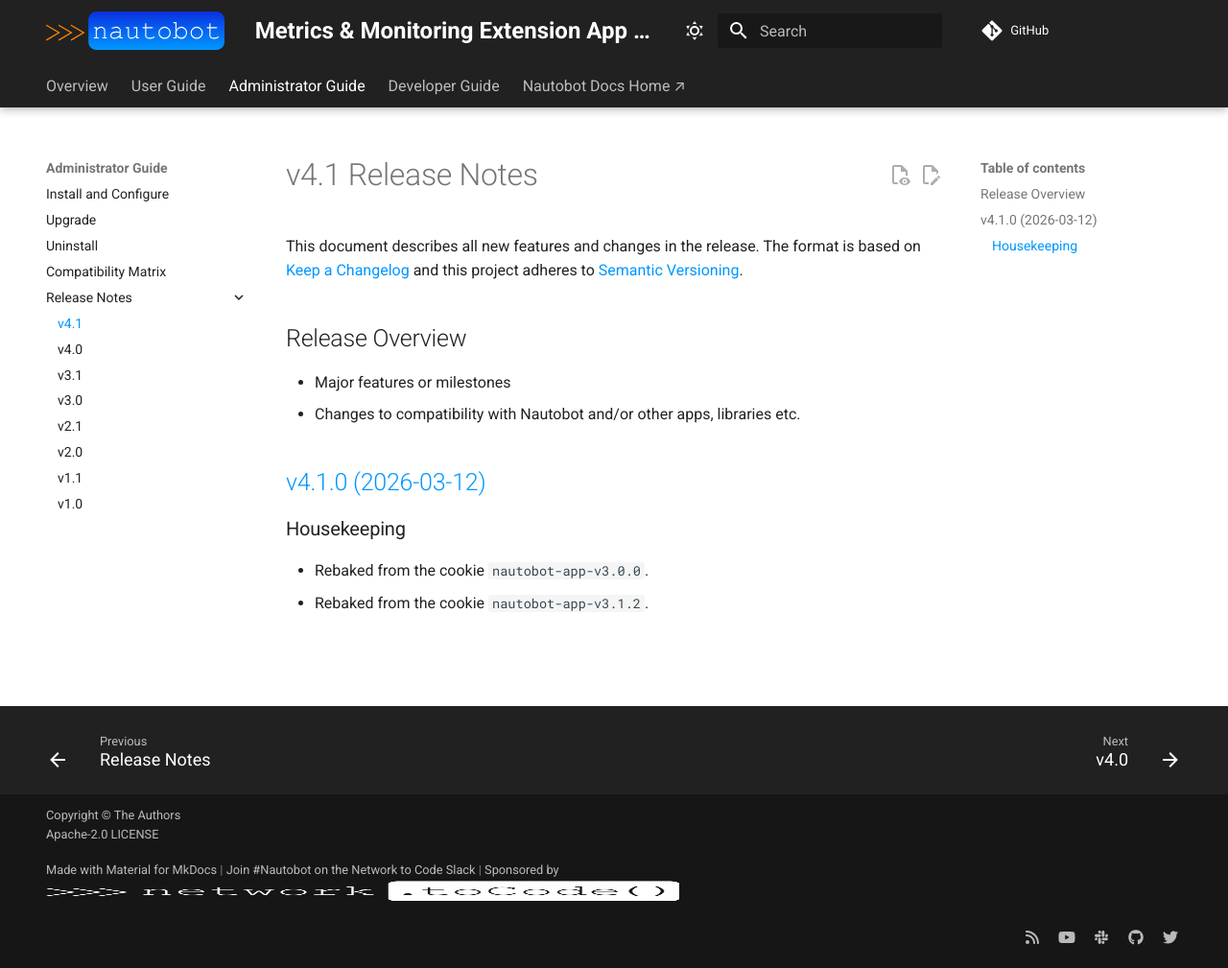
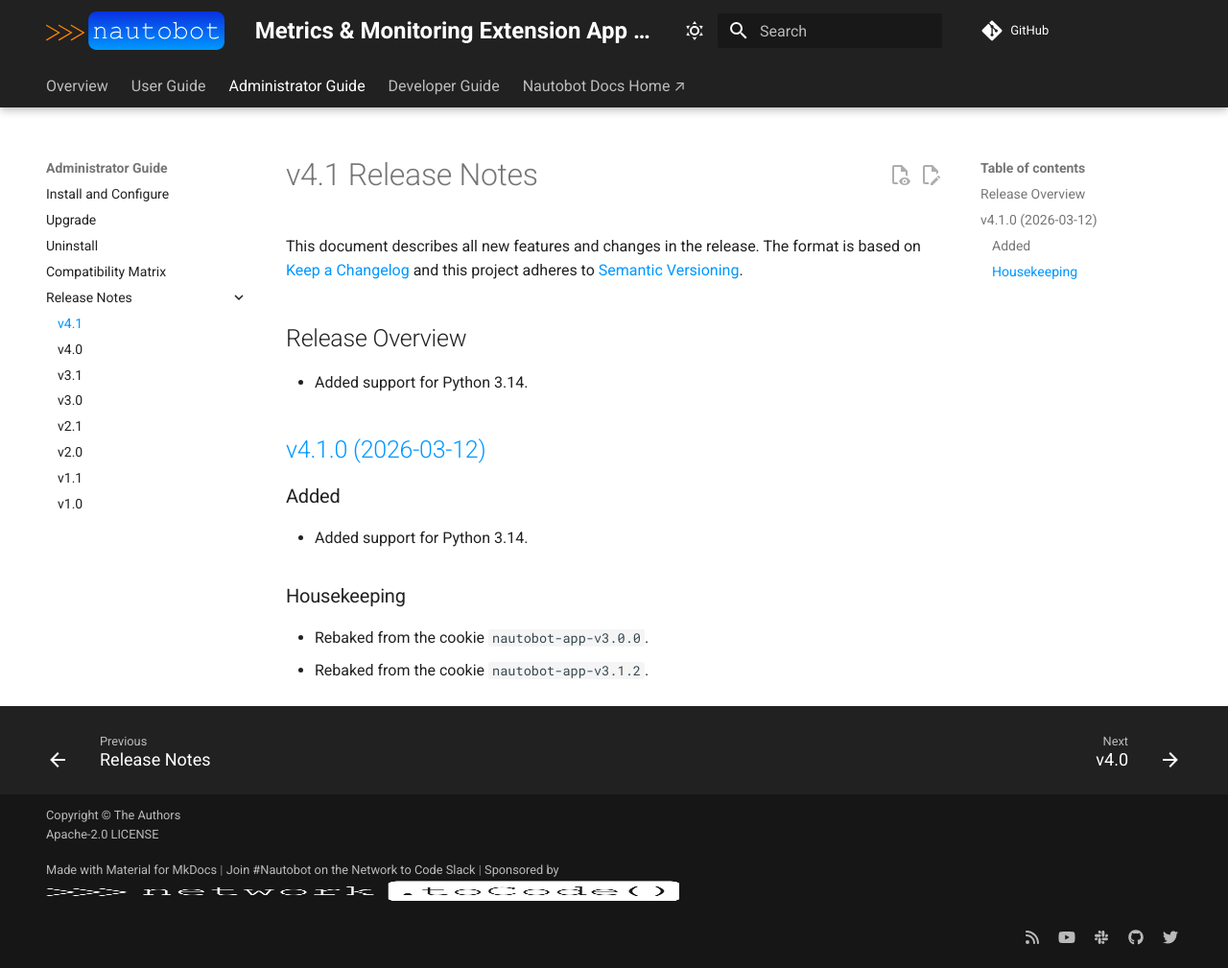
Before and after one commit to nautobot/nautobot-app-capacity-metrics, an MkDocs documentation site: the page built from docs/admin/release_notes/version_4.1.md, in a window 1280 px wide and 1009 px high. Shown: the whole window at 96% size. Built offline with MkDocs 1.6.1 and Material for MkDocs 9.7.7, drawn with Linux system fonts in a browser that asks for light colours; comment, search, counter and statistics services are not loaded.

Commit message:
update release summary

```diff
--- a/docs/admin/release_notes/version_4.1.md
+++ b/docs/admin/release_notes/version_4.1.md
@@ -4,12 +4,14 @@
 
 ## Release Overview
 
-- Major features or milestones
-- Changes to compatibility with Nautobot and/or other apps, libraries etc.
+- Added support for Python 3.14.
 
 <!-- towncrier release notes start -->
+## [v4.1.0 (2026-03-12)](https://github.com/nautobot/nautobot-app-capacity-metrics/releases/tag/v4.1.0)
 
-## [v4.1.0 (2026-03-12)](https://github.com/nautobot/nautobot-app-capacity-metrics/releases/tag/v4.1.0)
+### Added
+
+- Added support for Python 3.14.
 
 ### Housekeeping
 
```
